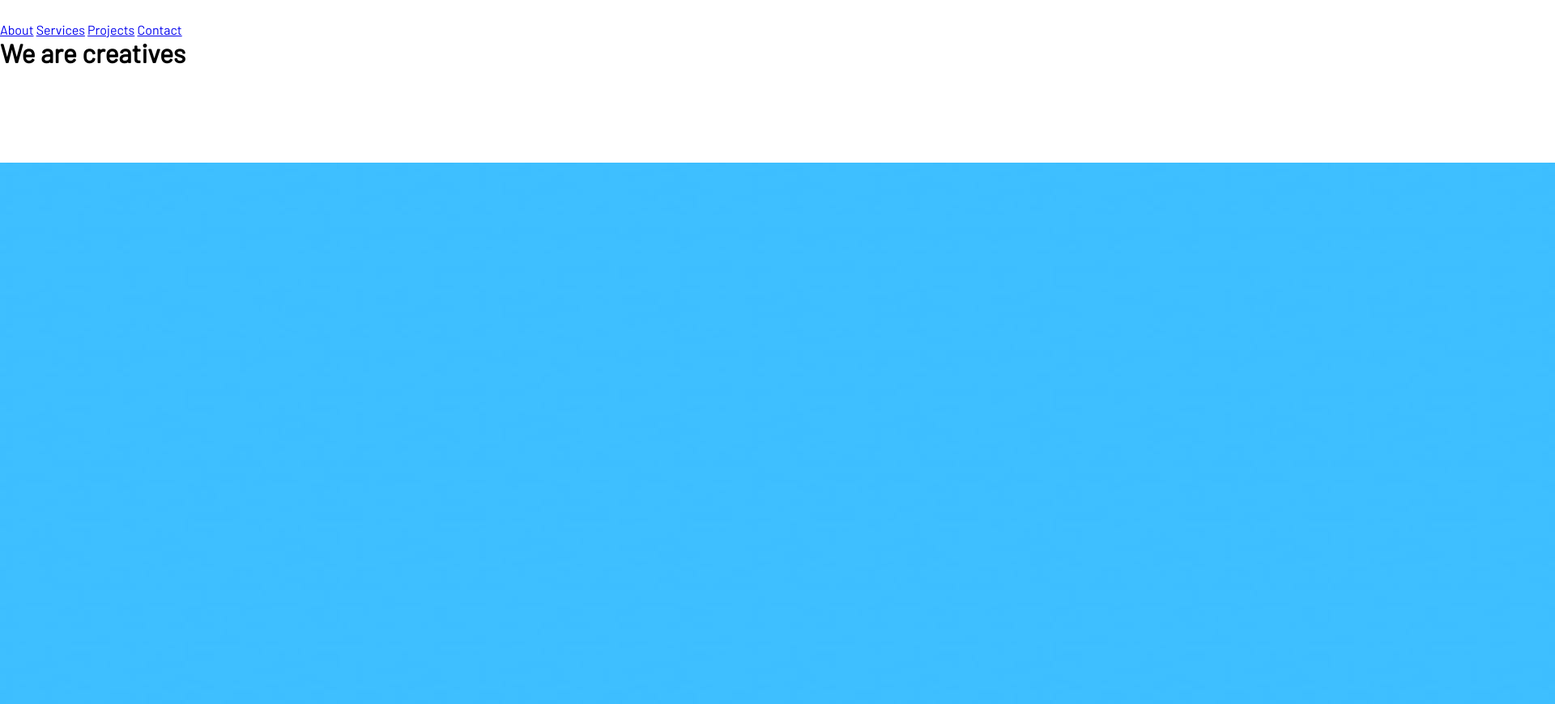
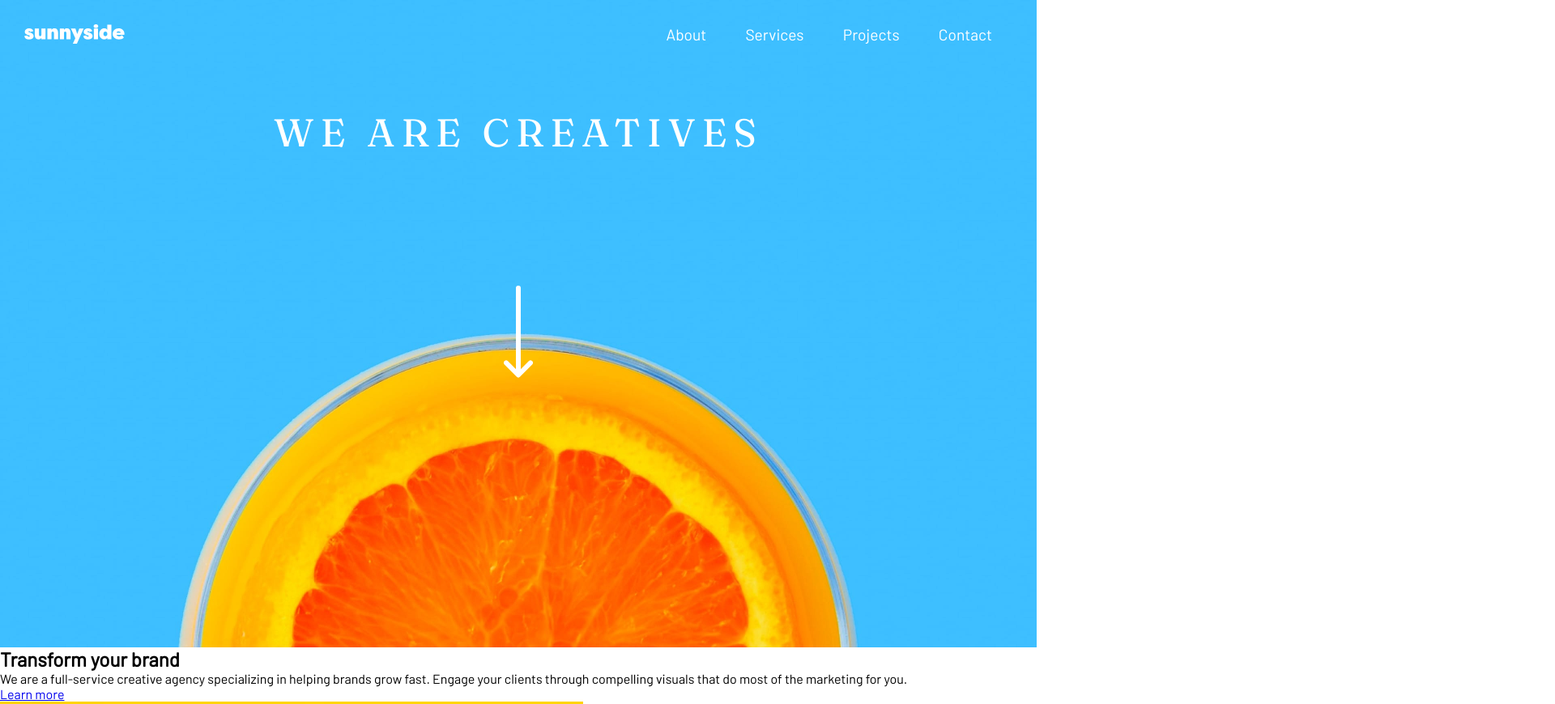
Before and after one commit to Yash1Hingu/SunnysideAgencyLandingPage, a plain HTML site: page index.html in a window 1280 px wide. Shown: the top 870 px of the page at 81% size, 1920 px wide, since content can reach past the window. Drawn offline with Linux system fonts and the light colour scheme.

Commit message:
Style Header

```diff
--- a/index.html
+++ b/index.html
@@ -34,7 +34,7 @@
     <nav>
       <div class="drop">
         <img src="images/logo.svg" alt="logo">
-        <img src="images/icon-hamburger.svg" alt="">
+        <img src="images/icon-hamburger.svg" alt="" id="hamburger">
         <div class="dropContainer">
           <a href="#">About</a>
           <a href="#">Services</a>
@@ -43,13 +43,10 @@
         </div>
       </div>
     </nav>
-    <div class="headerImg">
       <div class="absoluteContent">
         <h1>We are creatives</h1>
         <img src="images/icon-arrow-down.svg" alt="arrow-down">
       </div>
-      <img src="images/desktop/image-header.jpg" alt="image header">
-    </div>
   </header>
 
   <main>
--- a/style.css
+++ b/style.css
@@ -4,6 +4,51 @@
     box-sizing: border-box;
 }
 body{
-    min-width: 100vw;
     font-family: 'Barlow',sans-serif;
 }
+header{
+    height: 100vh;
+    position: relative;
+    background-image: url(images/desktop/image-header.jpg);
+    background-position: center;
+    background-repeat: no-repeat;
+    background-size: cover;
+    text-align: center;
+}
+nav{
+    padding: 30px;
+}
+.drop{
+    display: flex;
+    align-items: center;
+    color: hsl(0, 0%, 100%);
+}
+#hamburger{
+    display: none;
+}
+.dropContainer{
+    margin-left: auto;
+}
+.dropContainer > a{
+    color: hsl(0, 0%, 100%);
+    text-decoration: none;
+    margin-right: 5px;
+    font-size: 1.2rem;
+    padding: 10px 20px;
+    border-radius: 20px;
+}
+.dropContainer > a:hover{
+    background-color: hsla(0, 0%, 100%, 0.196);
+}
+.absoluteContent h1{
+    color: hsl(0, 0%, 100%);
+    font-family: 'Fraunces',sans-serif;
+    margin-top: 50px;
+    font-weight: 900;
+    letter-spacing: 8px;
+    font-size: 3rem;
+    text-transform: uppercase;
+}
+.absoluteContent img{
+    margin-top: 20vh;
+}
```
